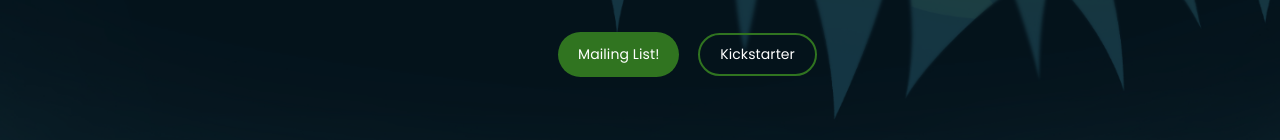
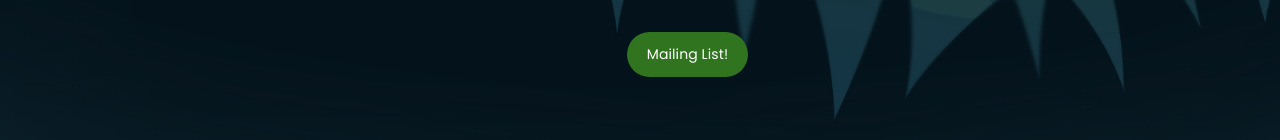
Before and after one commit to Aidangraef/DucksInARow, a plain HTML site: page index.html in a window 1280 px wide. Shown: the part 660-800 px from the top of the page. Drawn offline with nearby package versions, Linux system fonts and the light colour scheme.

Commit message:
temp remove kickstarter button

```diff
--- a/index.html
+++ b/index.html
@@ -153,7 +153,7 @@
 							<p class="subtitle">The Game of Deducktive Reasoning!</p>
 							<div class="hero-btns">
 								<a href="mailinglist.html" class="boxed-btn">Mailing List!</a>
-								<a href="https://www.kickstarter.com/projects/495529972/431376189/edit/preview" class="bordered-btn">Kickstarter</a>
+								<!-- <a href="https://www.kickstarter.com/projects/495529972/431376189/edit/preview" class="bordered-btn">Kickstarter</a> -->
 							</div>
 						</div>
 					</div>
```
